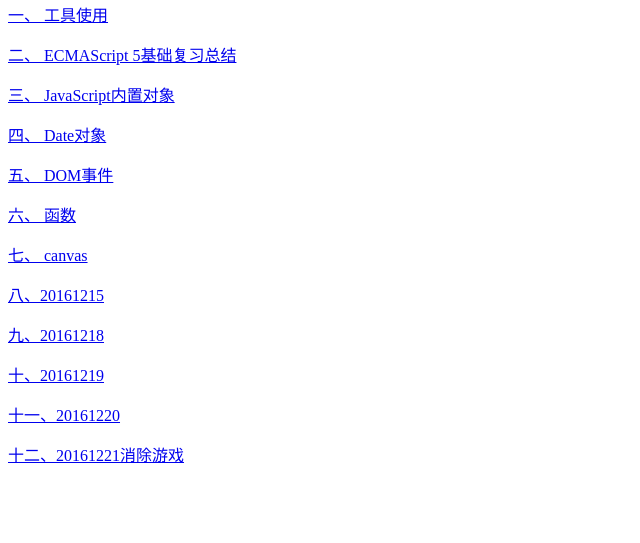
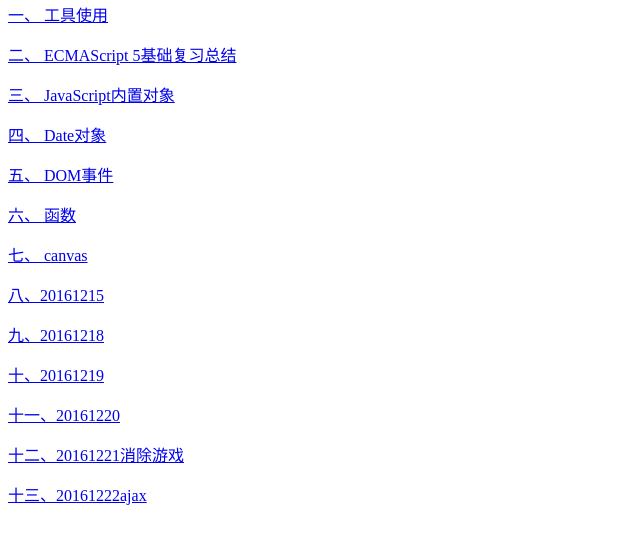
Before and after one commit to crayon1014/crayon1014.github.io, a plain HTML site: page index.html in a window 1280 px wide. Shown: the part 87-630 px from the top of the page, without its empty margins (0-640 px from the left). Drawn offline with Linux system fonts and the light colour scheme.

Commit message:
Update index.html

```diff
--- a/index.html
+++ b/index.html
@@ -20,6 +20,7 @@
     <p><a href="20161219.html">十、20161219</a></p>
     <p><a href="20161220.html">十一、20161220</a></p>
     <p><a href="20161221.html">十二、20161221消除游戏</a></p>
+    <p><a href="20161222.html">十三、20161222ajax</a></p>
 
   </body>
 </html>
```
